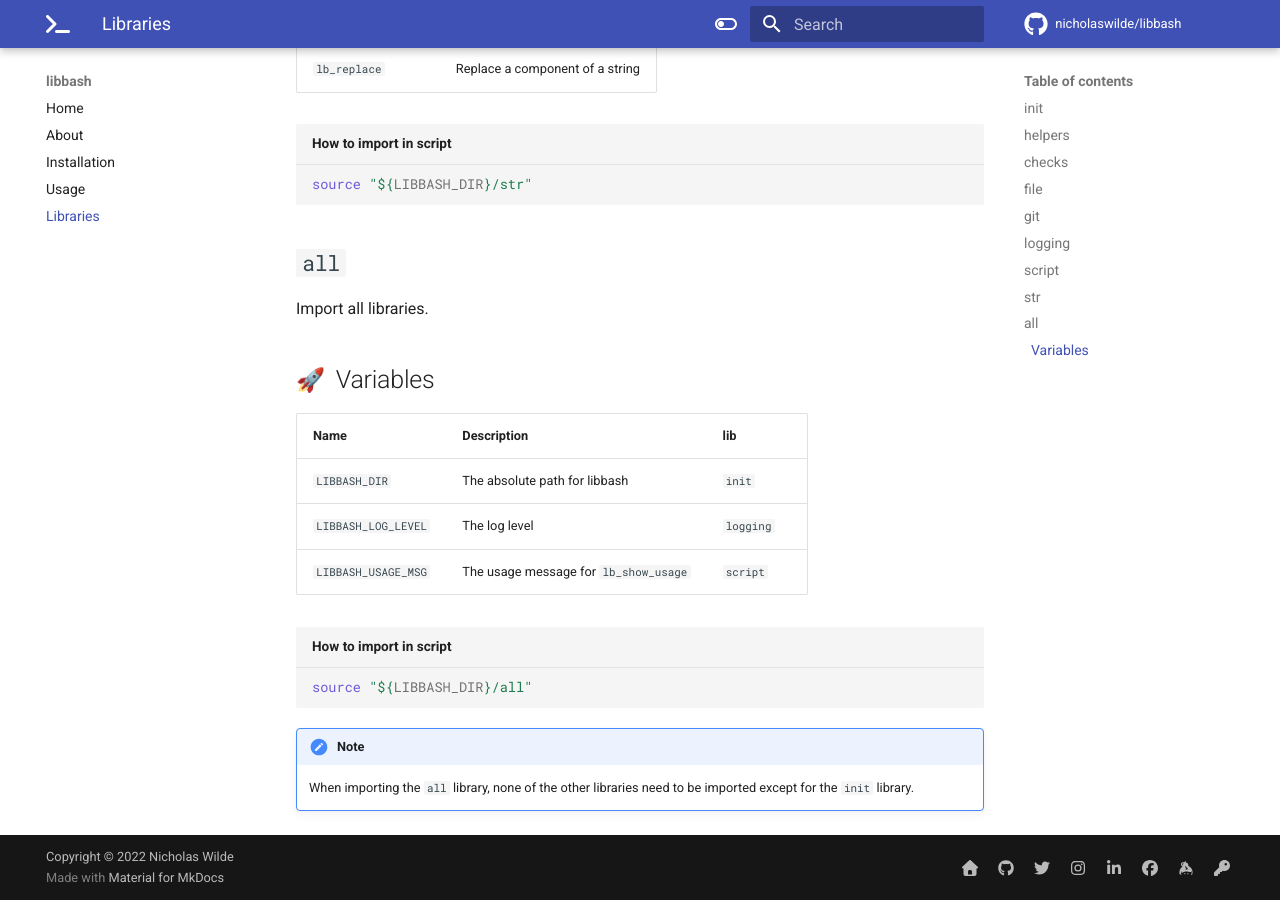
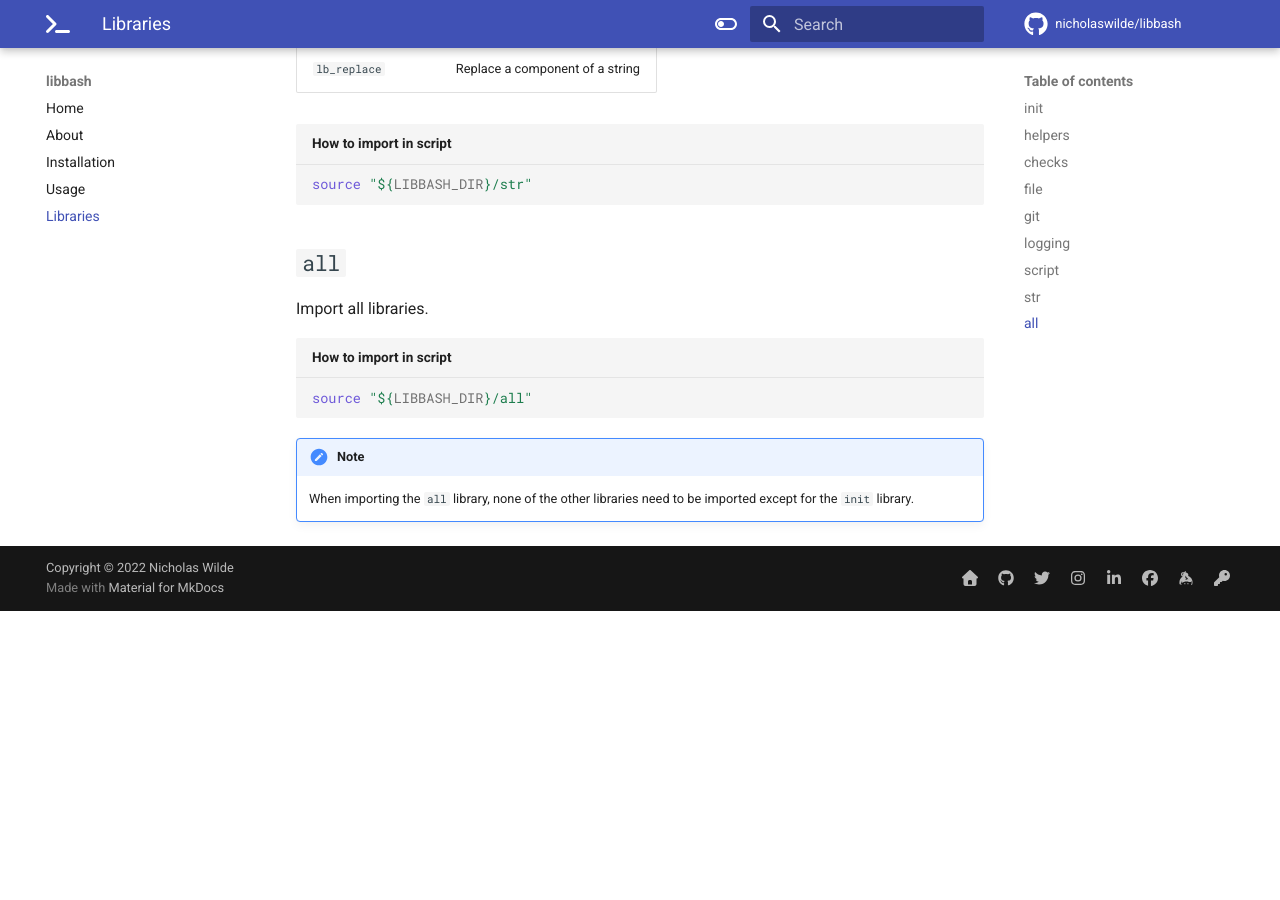
Before and after one commit to nicholaswilde/bash-lib, an MkDocs documentation site: the page built from docs/libraries.md, in a window 1280 px wide and 900 px high, scrolled down 4297 px. Built offline with MkDocs 1.6.1 and Material for MkDocs 9.7.7, drawn with Linux system fonts in a browser that asks for light colours; emoji names are drawn with the system emoji font; comment, search, counter and statistics services are not loaded; after the commit the page ends 4908 px from its top, so only the background shows below that.

Commit message:
refactor: move variables to own page
Signed-off-by: nιcнolaѕ wιlde <ncwilde43@gmail.com>

````diff
--- a/docs/libraries.md
+++ b/docs/libraries.md
@@ -140,14 +140,6 @@ source "${LIBBASH_DIR}/str"
 
 Import all libraries.
 
-## :rocket:&nbsp; Variables
-
-| Name                | Description                           | lib       |
-|---------------------|---------------------------------------|-----------|
-| `LIBBASH_DIR`       | The absolute path for libbash         | `init`    |
-| `LIBBASH_LOG_LEVEL` | The log level                         | `logging` |
-| `LIBBASH_USAGE_MSG` | The usage message for `lb_show_usage` | `script`  |
-
 ```bash title="How to import in script"
 source "${LIBBASH_DIR}/all"
 ```
````
